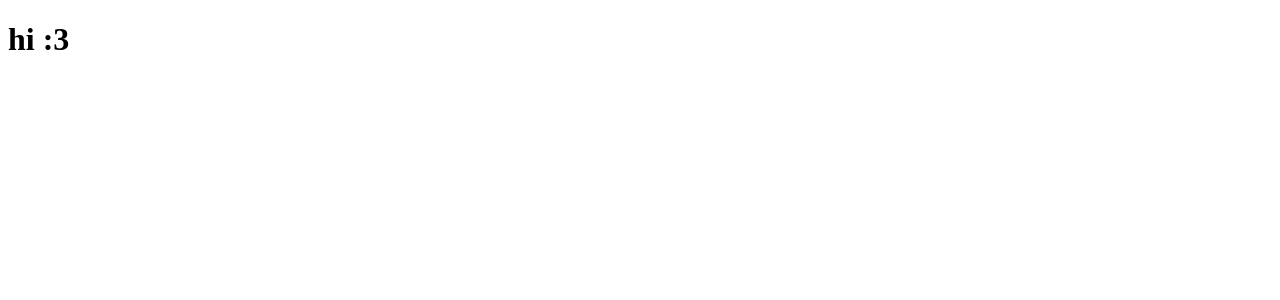
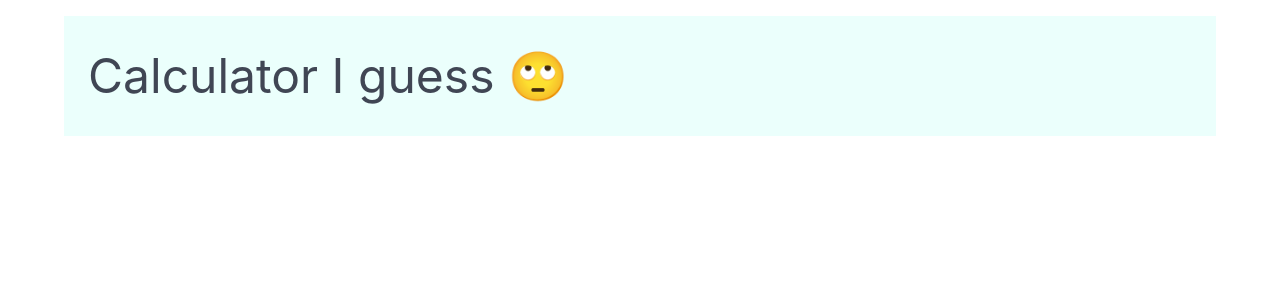
Before and after one commit to janeirosan/exercicio-vuejs, a Vue app: page / in a window 1280 px wide. Shown: the top 300 px of the page. Built offline with nearby package versions, Linux system fonts and the light colour scheme.

Commit message:
added bulma framework

```diff
--- a/package.json
+++ b/package.json
@@ -13,6 +13,7 @@
     "format": "prettier --write src/"
   },
   "dependencies": {
+    "bulma": "^1.0.4",
     "vue": "^3.5.18"
   },
   "devDependencies": {
--- a/src/App.vue
+++ b/src/App.vue
@@ -1,10 +1,14 @@
 <script setup>
-  const title = "hi :3"
 
 </script>
 
 <template>
-  <h1>{{ title }}</h1>
+  <div class="container">
+    <header>
+      <h1 class="is-size-1 p-5 mb-4 mt-4 has-background-primary-95">Calculator I guess 🙄</h1>
+      <p></p>
+    </header>
+  </div>
 </template>
 
 <style scoped>
--- a/src/main.js
+++ b/src/main.js
@@ -1,4 +1,6 @@
 import { createApp } from 'vue'
 import App from './App.vue'
 
+import 'bulma/css/bulma.min.css';
+
 createApp(App).mount('#app')
```
Also changed, not shown: 1 other file (tests, documents, lock files or other folders).
